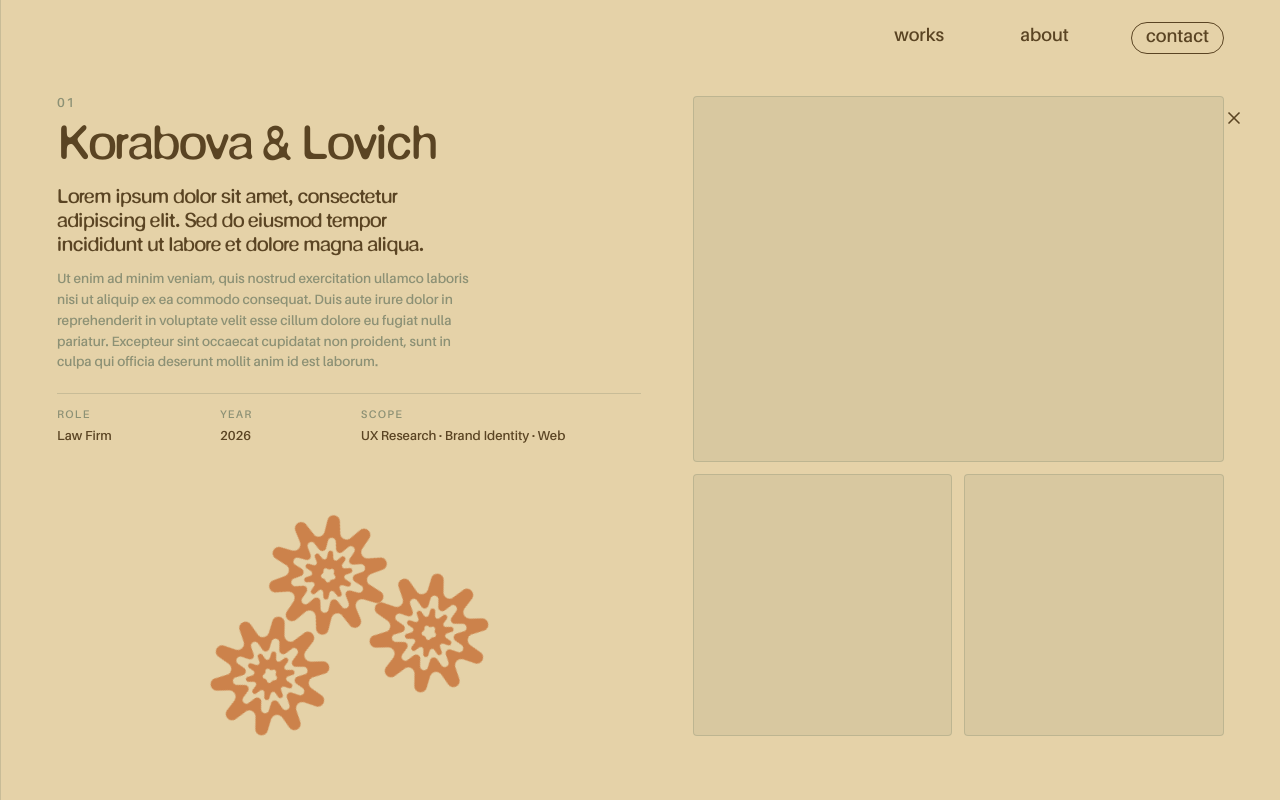
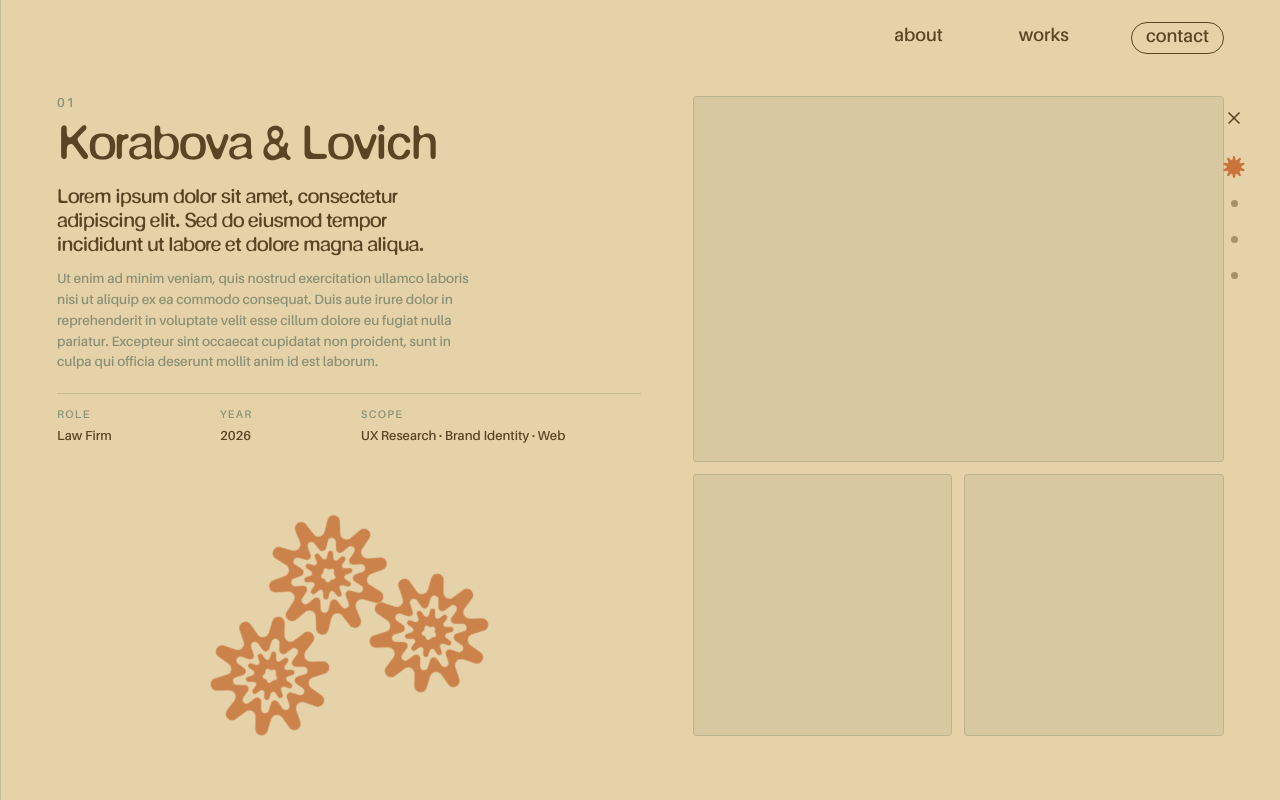
Before and after one commit to xvxsamuel/korab-design, a React (Vite) app: page / in a window 1280 px wide. Both pictures are taken after a click on the button 640 px from the left and 2075 px from the top of the page. Shown: the part 1675-2475 px from the top of the page. Built offline with nearby package versions, Linux system fonts and the light colour scheme.

Commit message:
works tabs animations

```diff
--- a/src/components/Footer.tsx
+++ b/src/components/Footer.tsx
@@ -8,7 +8,7 @@ export default function Footer() {
   // Slots are confined to the middle band so flowers don't overlap the
   // back-to-top button on the left or the copyright text on the right.
   const flowers = useMemo<Flower[]>(
-    () => generateFlowers([24, 40, 56, 72], 3),
+    () => generateFlowers([22, 36, 50, 64, 78], 3),
     [],
   );
 
--- a/src/components/Nav.tsx
+++ b/src/components/Nav.tsx
@@ -3,14 +3,24 @@ type NavProps = {
 };
 
 const links = [
+  { id: 'about',   label: 'about' },
   { id: 'works',   label: 'works' },
-  { id: 'about',   label: 'about' },
 ];
 
 export default function Nav({ active }: NavProps) {
   const go = (e: React.MouseEvent<HTMLAnchorElement>, id: string) => {
     e.preventDefault();
-    document.getElementById(id)?.scrollIntoView({ behavior: 'smooth', block: 'start' });
+    const scroll = () =>
+      document.getElementById(id)?.scrollIntoView({ behavior: 'smooth', block: 'start' });
+    // If the works panel is open, close it first so the sideways slide-out
+    // plays before we scroll to the target section.
+    const panelOpen = document.querySelector('.work-panel.is-open');
+    if (panelOpen) {
+      window.dispatchEvent(new CustomEvent('works:close'));
+      window.setTimeout(scroll, 250);
+    } else {
+      scroll();
+    }
   };
 
   return (
--- a/src/components/Works.tsx
+++ b/src/components/Works.tsx
@@ -1,5 +1,6 @@
 import { Fragment, useEffect, useRef, useState } from 'react';
 import { createPortal } from 'react-dom';
+import StarFlat from '../assets/starflat.svg?react';
 import Cogs from './Cogs';
 
 type Project = {
@@ -81,19 +82,49 @@ export default function Works() {
   // Holds the project data while the panel is sliding out, so children
   // stay mounted (and visible) for the duration of the close transition.
   const [displayed, setDisplayed] = useState<Project | null>(null);
+  // While cycling between projects, the outgoing project is kept around so
+  // we can render two stacked layers and animate them past each other.
+  const [outgoing, setOutgoing] = useState<Project | null>(null);
+  const [cycleDir, setCycleDir] = useState<'next' | 'prev' | null>(null);
   const triggerRefs = useRef<Record<string, HTMLButtonElement | null>>({});
   const lastTriggerRef = useRef<string | null>(null);
+  const prevOpenRef = useRef<string | null>(null);
 
   useEffect(() => {
+    const prevOpen = prevOpenRef.current;
+    prevOpenRef.current = open;
+
+    if (open && prevOpen && open !== prevOpen) {
+      // Cycling between two open projects — push old layer out, slide new in.
+      const oldIdx = projects.findIndex((p) => p.n === prevOpen);
+      const newIdx = projects.findIndex((p) => p.n === open);
+      const oldProject = projects[oldIdx] ?? null;
+      const newProject = projects[newIdx] ?? null;
+      if (oldProject) setOutgoing(oldProject);
+      if (newProject) setDisplayed(newProject);
+      setCycleDir(newIdx > oldIdx ? 'next' : 'prev');
+      lastTriggerRef.current = open;
+      const t = window.setTimeout(() => {
+        setOutgoing(null);
+        setCycleDir(null);
+      }, 270);
+      return () => window.clearTimeout(t);
+    }
+
     if (open) {
+      // Opening from closed.
       const project = projects.find((p) => p.n === open) ?? null;
       setDisplayed(project);
+      setOutgoing(null);
+      setCycleDir(null);
       lastTriggerRef.current = open;
       return;
     }
-    // Keep current displayed data through the slide-out, then clear after
-    // the CSS transition (matches the 0.5s transform in style.css).
-    const t = window.setTimeout(() => setDisplayed(null), 500);
+
+    // Closing — keep displayed mounted through the horizontal slide-out.
+    setOutgoing(null);
+    setCycleDir(null);
+    const t = window.setTimeout(() => setDisplayed(null), 250);
     return () => window.clearTimeout(t);
   }, [open]);
 
@@ -113,36 +144,117 @@ export default function Works() {
     const onKey = (e: KeyboardEvent) => {
       if (e.key === 'Escape') close();
     };
+    const onExternalClose = () => close();
     window.addEventListener('keydown', onKey);
+    window.addEventListener('works:close', onExternalClose);
     return () => {
       document.body.style.overflow = prev;
       window.removeEventListener('keydown', onKey);
+      window.removeEventListener('works:close', onExternalClose);
     };
     // eslint-disable-next-line react-hooks/exhaustive-deps
   }, [open]);
 
-  // Push the open project's palette onto the document root so all UI (nav,
-  // panel, cursor, anything that reads var(--bg|--ink|--accent)) reflects it.
-  // Tied to `displayed` (not `open`) so the colors persist through the
-  // slide-out transition.
+  // While the panel is open, route wheel scroll into project navigation:
+  // accumulating ~ACCUM_THRESHOLD of deltaY advances to the next project,
+  // and scrolling past the last/first project closes the panel.
   useEffect(() => {
-    const root = document.documentElement;
-    if (displayed) {
-      root.style.setProperty('--bg', displayed.bg);
-      root.style.setProperty('--ink', displayed.ink);
-      root.style.setProperty('--accent', displayed.accent);
+    if (!open) return;
+
+    const ACCUM_THRESHOLD = 140;
+    const COOLDOWN_MS = 280;
+    let accumulated = 0;
+    let lastAction = Date.now();
+
+    const onWheel = (e: WheelEvent) => {
+      const now = Date.now();
+      if (now - lastAction < COOLDOWN_MS) {
+        accumulated = 0;
+        return;
+      }
+      accumulated += e.deltaY;
+      if (Math.abs(accumulated) < ACCUM_THRESHOLD) return;
+
+      const direction = accumulated > 0 ? 1 : -1;
+      accumulated = 0;
+      lastAction = now;
+
+      const idx = projects.findIndex((p) => p.n === open);
+      const nextIdx = idx + direction;
+      if (nextIdx < 0 || nextIdx >= projects.length) {
+        close();
       } else {
-      root.style.removeProperty('--bg');
-      root.style.removeProperty('--ink');
-      root.style.removeProperty('--accent');
+        setOpen(projects[nextIdx].n);
+      }
+    };
+
+    window.addEventListener('wheel', onWheel, { passive: true });
+    return () => window.removeEventListener('wheel', onWheel);
+    // eslint-disable-next-line react-hooks/exhaustive-deps
+  }, [open]);
+
+  // Push the open project's palette onto the nav (only). Track `open`, not
+  // `displayed`, so the nav resets instantly when closing — the panel keeps
+  // its own inline palette during the slide-out via the portal wrapper.
+  useEffect(() => {
+    const nav = document.querySelector<HTMLElement>('.nav');
+    if (!nav) return;
+    const current = open ? projects.find((p) => p.n === open) : null;
+    if (current) {
+      nav.style.setProperty('--bg', current.bg);
+      nav.style.setProperty('--ink', current.ink);
+      nav.style.setProperty('--accent', current.accent);
+    } else {
+      nav.style.removeProperty('--bg');
+      nav.style.removeProperty('--ink');
+      nav.style.removeProperty('--accent');
     }
     window.dispatchEvent(new Event('palette-change'));
-  }, [displayed]);
+  }, [open]);
 
   const toggle = (n: string) => setOpen((cur) => (cur === n ? null : n));
 
   const isOpen = open !== null;
   const project = displayed;
+
+  const renderLayer = (p: Project, status: 'leaving' | 'current') => (
+    <div
+      key={`${status}-${p.n}`}
+      className={`work-panel-layer work-panel-layer-${status}${cycleDir ? ` cycle-${cycleDir}` : ''}`}
+      style={{ background: p.bg }}
+    >
+      <div className="work-panel-inner">
+        <div className="work-panel-content">
+          <div className="work-panel-text">
+            <span className="work-panel-num">{p.n}</span>
+            <h3 className="work-panel-title">{p.name}</h3>
+            <p className="work-panel-blurb">{p.blurb}</p>
+            <p className="work-panel-body">{p.body}</p>
+            <dl className="work-panel-meta">
+              <div>
+                <dt>Role</dt>
+                <dd>{p.role}</dd>
+              </div>
+              <div>
+                <dt>Year</dt>
+                <dd>{p.year}</dd>
+              </div>
+              <div>
+                <dt>Scope</dt>
+                <dd>{p.tags}</dd>
+              </div>
+            </dl>
+            <Cogs />
+          </div>
+          <div className="work-panel-images">
+            <div className="work-image-placeholder wide" />
+            <div className="work-image-placeholder" />
+            <div className="work-image-placeholder tall" />
+          </div>
+        </div>
+      </div>
+    </div>
+  );
 
   return (
     <section id="works" className="works">
@@ -165,7 +277,10 @@ export default function Works() {
                   aria-haspopup="dialog"
                 >
                   <span className="work-main">
-                    <span className="num">{p.n}</span>
+                    <span className="num">
+                      <span className="num-text">{p.n}</span>
+                      <StarFlat className="num-star" aria-hidden="true" />
+                    </span>
                     <span className="title">
                       {p.name} <span className="role">— {p.role}</span>
                     </span>
@@ -180,6 +295,19 @@ export default function Works() {
         })}
       </ul>
 
+      {createPortal(
+        <div
+          className="work-portal"
+          style={
+            project
+              ? ({
+                  '--bg': project.bg,
+                  '--ink': project.ink,
+                  '--accent': project.accent,
+                } as React.CSSProperties)
+              : undefined
+          }
+        >
           <div
             className={`work-panel-backdrop${isOpen ? ' is-open' : ''}`}
             onClick={close}
@@ -188,53 +316,21 @@ export default function Works() {
           <aside
             id={PANEL_ID}
             className={`work-panel${isOpen ? ' is-open' : ''}`}
-        style={project ? { background: project.bg } : undefined}
             aria-hidden={!isOpen}
             role="dialog"
             aria-modal="true"
             aria-label={project ? `${project.name} details` : 'Project details'}
           >
-        {project && (
-          <div className="work-panel-inner">
-            <div className="work-panel-content">
-              <div className="work-panel-text">
-                <span className="work-panel-num">{project.n}</span>
-                <h3 className="work-panel-title">{project.name}</h3>
-                <p className="work-panel-blurb">{project.blurb}</p>
-                <p className="work-panel-body">{project.body}</p>
-                <dl className="work-panel-meta">
-                  <div>
-                    <dt>Role</dt>
-                    <dd>{project.role}</dd>
-                  </div>
-                  <div>
-                    <dt>Year</dt>
-                    <dd>{project.year}</dd>
-                  </div>
-                  <div>
-                    <dt>Scope</dt>
-                    <dd>{project.tags}</dd>
-                  </div>
-                </dl>
-                <Cogs />
-              </div>
-              <div className="work-panel-images">
-                <div className="work-image-placeholder wide" />
-                <div className="work-image-placeholder" />
-                <div className="work-image-placeholder tall" />
-              </div>
-            </div>
-          </div>
-        )}
+            {outgoing && renderLayer(outgoing, 'leaving')}
+            {project && renderLayer(project, 'current')}
           </aside>
-      {project &&
-        createPortal(
           <button
             type="button"
             className={`work-panel-close${isOpen ? ' is-open' : ''}`}
             onClick={close}
             aria-label="Close"
             aria-controls={PANEL_ID}
+            aria-hidden={!isOpen}
             tabIndex={isOpen ? 0 : -1}
           >
             <svg
@@ -252,7 +348,28 @@ export default function Works() {
               <path d="M18 6 6 18" />
               <path d="m6 6 12 12" />
             </svg>
-          </button>,
+          </button>
+          <ol
+            className={`work-portal-dots${isOpen ? ' is-open' : ''}`}
+            aria-label="Project navigation"
+          >
+            {projects.map((p) => (
+              <li key={p.n}>
+                <button
+                  type="button"
+                  className={`work-portal-dot${p.n === open ? ' is-active' : ''}`}
+                  onClick={() => setOpen(p.n)}
+                  aria-label={`View ${p.name}`}
+                  aria-current={p.n === open ? 'true' : undefined}
+                  tabIndex={isOpen ? 0 : -1}
+                >
+                  <span className="work-portal-dot-mark" />
+                  <StarFlat className="work-portal-dot-star" />
+                </button>
+              </li>
+            ))}
+          </ol>
+        </div>,
         document.body,
       )}
     </section>
--- a/src/style.css
+++ b/src/style.css
@@ -115,14 +115,14 @@ html { scrollbar-width: auto; scrollbar-color: var(--ink) transparent; }
 /* Nav ---------------------------------------------------------------- */
 
 .nav {
-  position: fixed; top: 0; left: 0; right: 0; z-index: 40;
+  position: fixed; top: 0; left: 0; right: 0; z-index: 70;
   padding: 22px var(--gutter);
   display: flex; align-items: center; gap: 56px;
   pointer-events: none;
   color: var(--ink);
-  transition: color 0.35s ease;
+  transition: color 0.18s ease;
 }
-.nav a { transition: color 0.35s ease; }
+.nav a { transition: color 0.18s ease; }
 .brand-orbit {
   width: 40px;
   height: 40px;
@@ -372,7 +372,10 @@ main {
 
 section {
   position: relative;
-  scroll-margin-top: 80px;
+  /* Negative offset compensates for the section title's 120px padding-top so
+     on nav-click the title lands at the navbar's bottom (~84px) rather than
+     ~200px down the viewport. Natural scrolling is unaffected. */
+  scroll-margin-top: -36px;
   padding: 0 var(--gutter) 200px;
   z-index: 10;
 }
@@ -453,12 +456,40 @@ section {
   padding-right: 48px;
 }
 .work-row .num {
+  position: relative;
+  display: inline-block;
+  width: fit-content;
+  justify-self: start;
   font-family: var(--body);
   font-size: 13px;
   color: var(--ink-soft);
   font-variant-numeric: tabular-nums;
   letter-spacing: 0.08em;
   transition: color 0.3s ease;
+}
+.work-row .num-text {
+  position: relative;
+  z-index: 1;
+}
+.work-row .num-star {
+  position: absolute;
+  left: 50%;
+  top: 50%;
+  width: 38px;
+  height: 38px;
+  color: var(--accent);
+  transform: translate(-50%, -50%) scale(0) rotate(-90deg);
+  opacity: 0;
+  pointer-events: none;
+  z-index: 0;
+  transition:
+    transform 0.45s var(--ease-soft),
+    opacity 0.3s ease;
+}
+.work-row:hover .num-star,
+.work-row-wrap.is-open .num-star {
+  transform: translate(-50%, -50%) scale(1) rotate(0deg);
+  opacity: 1;
 }
 .work-row .title {
   font-family: var(--display);
@@ -486,8 +517,8 @@ section {
   transition: color 0.3s ease;
 }
 .work-row:hover .num,
+.work-row-wrap.is-open .num { color: var(--ink); }
 .work-row:hover .year,
-.work-row-wrap.is-open .num,
 .work-row-wrap.is-open .year { color: var(--accent); }
 .rule-row {
   width: 100%;
@@ -609,11 +640,11 @@ footer.is-grown .bg-flower-stem {
 }
 .work-panel.is-open .bg-flower-leaf--right,
 footer.is-grown .bg-flower-leaf--right {
-  animation: leaf-grow-right 0.7s cubic-bezier(0.22, 1, 0.36, 1) var(--leaf-delay, 0.3s) forwards;
+  animation: leaf-grow-right 0.5s cubic-bezier(0.22, 1, 0.36, 1) var(--leaf-delay, 0.3s) forwards;
 }
 .work-panel.is-open .bg-flower-leaf--left,
 footer.is-grown .bg-flower-leaf--left {
-  animation: leaf-grow-left 0.7s cubic-bezier(0.22, 1, 0.36, 1) var(--leaf-delay, 0.3s) forwards;
+  animation: leaf-grow-left 0.5s cubic-bezier(0.22, 1, 0.36, 1) var(--leaf-delay, 0.3s) forwards;
 }
 @keyframes leaf-grow-right {
   to { opacity: 1; transform: rotate(-30deg) scale(1); }
@@ -624,21 +655,23 @@ footer.is-grown .bg-flower-leaf--left {
 .bg-flower-star {
   position: absolute;
   left: 50%;
-  top: 0;
+  top: 100%;
   width: var(--star-size, 18px);
   height: var(--star-size, 18px);
   color: var(--accent);
-  transform: translate(-50%, -100%) scale(0);
+  transform: translate(-50%, -100%) scale(0.15);
   transform-origin: 50% 100%;
   display: block;
   opacity: 0;
 }
 .work-panel.is-open .bg-flower-star,
 footer.is-grown .bg-flower-star {
-  animation: star-bloom 0.7s cubic-bezier(0.34, 1.56, 0.64, 1) calc(var(--grow, 2s) * 0.7) forwards;
+  animation: star-bloom var(--grow, 2s) cubic-bezier(0.22, 1, 0.36, 1) forwards;
 }
 @keyframes star-bloom {
-  to { transform: translate(-50%, -100%) scale(1); opacity: 1; }
+  0%   { top: 100%; transform: translate(-50%, -100%) scale(0.15); opacity: 0; }
+  15%  { opacity: 1; }
+  100% { top: 0%;   transform: translate(-50%, -100%) scale(1);    opacity: 1; }
 }
 
 /* Side drawer — fixed-position panel slides in from the right. The works list
@@ -649,7 +682,7 @@ footer.is-grown .bg-flower-star {
   background: rgba(68, 91, 75, 0.18);
   opacity: 0;
   pointer-events: none;
-  transition: opacity 0.4s var(--ease-soft);
+  transition: opacity 0.25s var(--ease-soft);
   z-index: 50;
 }
 .work-panel-backdrop.is-open {
@@ -668,8 +701,9 @@ footer.is-grown .bg-flower-star {
   transform: translateX(100%);
   visibility: hidden;
   transition:
-    transform 0.5s var(--ease-soft),
-    visibility 0s linear 0.5s;
+    transform 0.25s var(--ease-soft),
+    visibility 0s linear 0.25s,
+    background-color 0.25s ease;
   overflow: hidden;
   overscroll-behavior: contain;
 }
@@ -677,8 +711,47 @@ footer.is-grown .bg-flower-star {
   transform: translateX(0);
   visibility: visible;
   transition:
-    transform 0.5s var(--ease-soft),
-    visibility 0s linear 0s;
+    transform 0.25s var(--ease-soft),
+    visibility 0s linear 0s,
+    background-color 0.25s ease;
+}
+/* Each cycled project renders as its own layer absolutely-positioned inside
+   the panel so we can slide the leaving and incoming layers past each other
+   vertically when scrolling between projects. */
+.work-panel-layer {
+  position: absolute;
+  inset: 0;
+  display: flex;
+  flex-direction: column;
+  will-change: transform;
+}
+.work-panel-layer-leaving.cycle-next {
+  animation: panel-layer-leave-up 0.26s var(--ease-soft) forwards;
+}
+.work-panel-layer-current.cycle-next {
+  animation: panel-layer-enter-up 0.26s var(--ease-soft) forwards;
+}
+.work-panel-layer-leaving.cycle-prev {
+  animation: panel-layer-leave-down 0.26s var(--ease-soft) forwards;
+}
+.work-panel-layer-current.cycle-prev {
+  animation: panel-layer-enter-down 0.26s var(--ease-soft) forwards;
+}
+@keyframes panel-layer-leave-up {
+  from { transform: translateY(0); }
+  to   { transform: translateY(-100%); }
+}
+@keyframes panel-layer-enter-up {
+  from { transform: translateY(100%); }
+  to   { transform: translateY(0); }
+}
+@keyframes panel-layer-leave-down {
+  from { transform: translateY(0); }
+  to   { transform: translateY(100%); }
+}
+@keyframes panel-layer-enter-down {
+  from { transform: translateY(-100%); }
+  to   { transform: translateY(0); }
 }
 .work-panel-inner {
   position: relative;
@@ -711,9 +784,9 @@ footer.is-grown .bg-flower-star {
   pointer-events: none;
   transform: translateX(40px);
   transition:
-    color 0.35s var(--ease-soft),
-    opacity 0.35s var(--ease-soft),
-    transform 0.5s var(--ease-soft);
+    color 0.25s var(--ease-soft),
+    opacity 0.25s var(--ease-soft),
+    transform 0.25s var(--ease-soft);
 }
 .work-panel-close.is-open {
   opacity: 1;
@@ -735,14 +808,92 @@ footer.is-grown .bg-flower-star {
   opacity: 0;
   z-index: -1;
   transition:
-    transform 0.45s var(--ease-soft),
-    opacity 0.32s var(--ease-soft);
+    transform 0.25s var(--ease-soft),
+    opacity 0.25s var(--ease-soft);
 }
 @media (pointer: coarse) {
   .work-panel-close:hover::before {
     transform: scale(1);
     opacity: 1;
   }
+}
+
+/* Project indicator dots — sit just below the close button, one per project.
+   The active project's dot morphs into a Star in the project's accent color. */
+.work-portal-dots {
+  position: fixed;
+  top: 156px;
+  right: 35px;
+  margin: 0;
+  padding: 0;
+  list-style: none;
+  display: flex;
+  flex-direction: column;
+  align-items: center;
+  gap: 14px;
+  z-index: 62;
+  pointer-events: none;
+  opacity: 0;
+  transform: translateX(40px);
+  transition:
+    opacity 0.25s var(--ease-soft),
+    transform 0.25s var(--ease-soft);
+}
+.work-portal-dots.is-open {
+  opacity: 1;
+  transform: translateX(0);
+}
+.work-portal-dots li { list-style: none; }
+.work-portal-dot {
+  position: relative;
+  width: 22px;
+  height: 22px;
+  display: flex;
+  align-items: center;
+  justify-content: center;
+  background: none;
+  border: 0;
+  padding: 0;
+  color: inherit;
+  cursor: none;
+  pointer-events: none;
+}
+.work-portal-dots.is-open .work-portal-dot { pointer-events: auto; }
+.work-portal-dot-mark {
+  position: absolute;
+  width: 7px;
+  height: 7px;
+  border-radius: 50%;
+  background: var(--ink);
+  opacity: 0.45;
+  transform: scale(1);
+  transition:
+    opacity 0.35s var(--ease-soft),
+    transform 0.4s var(--ease-soft),
+    background-color 0.25s ease;
+}
+.work-portal-dot-star {
+  position: absolute;
+  width: 22px;
+  height: 22px;
+  color: var(--accent);
+  display: block;
+  /* Start matching the dot's size (7/22 ≈ 0.32) so the star grows out of it */
+  transform: scale(0.32) rotate(-30deg);
+  opacity: 0;
+  transition:
+    transform 0.4s var(--ease-soft),
+    opacity 0.35s var(--ease-soft),
+    color 0.25s ease;
+}
+.work-portal-dot.is-active .work-portal-dot-mark {
+  opacity: 0;
+  /* Grow the dot up to the star's footprint as it fades out */
+  transform: scale(3.14);
+}
+.work-portal-dot.is-active .work-portal-dot-star {
+  opacity: 1;
+  transform: scale(1) rotate(0deg);
 }
 .work-panel-content {
   position: relative;
@@ -1071,9 +1222,10 @@ footer.is-grown .bg-flower-star {
 
 footer {
   position: relative;
-  /* Top padding must clear the tallest stem (22vh) plus the star (which sits
-     above the stem and extends up to ~80px). */
-  padding: calc(22vh + 80px) var(--gutter) 28px;
+  /* Tightened so the flower bed hugs the bottom of the contact section.
+     Tall stems can poke a bit above the footer's top edge — that reads as
+     flowers extending up into the contact area, on purpose. */
+  padding: calc(14vh + 16px) var(--gutter) 28px;
   font-family: var(--body);
   font-size: 11px;
   color: var(--ink-soft);
@@ -1083,7 +1235,9 @@ footer {
   justify-content: space-between;
   align-items: flex-end;
   gap: 24px;
-  overflow: hidden;
+  /* overflow visible so tall stems and their stars can extend up into the
+     contact section's bottom padding rather than getting clipped. */
+  overflow: visible;
 }
 
 .footer-copy {
```
Also changed, not shown: src/components/BackgroundFlowers.tsx (+7 -5 lines), src/components/Cursor.tsx (+13 -5 lines), public/starflat.svg (added), src/assets/starflat.svg (added). Lines whose indentation alone changed are shown as unchanged.
